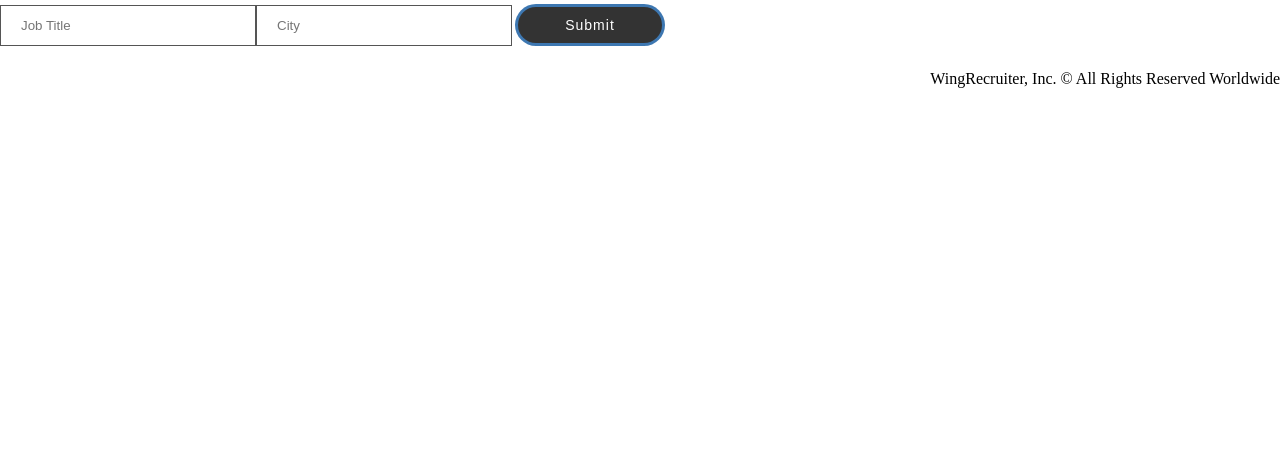
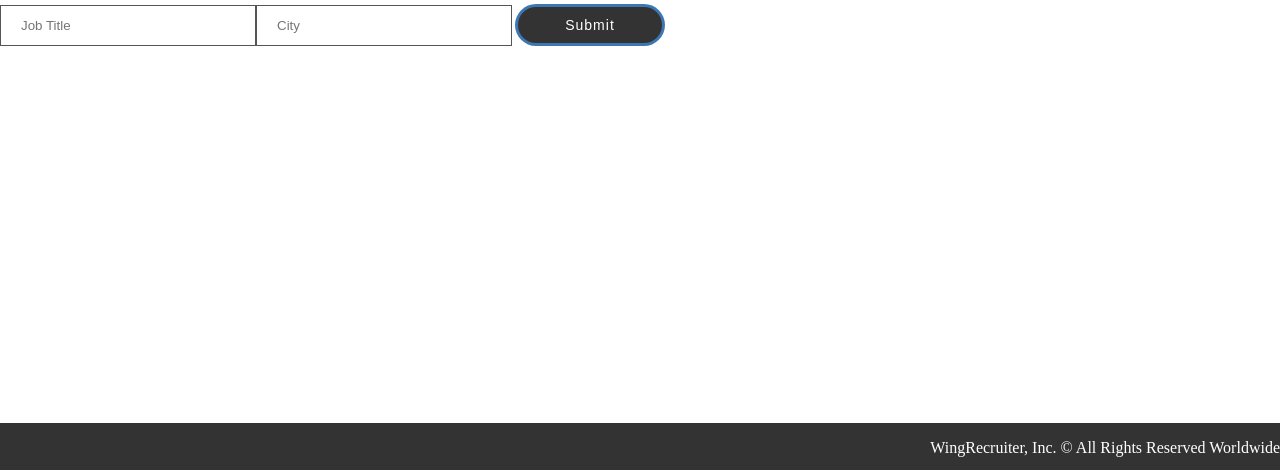
Before and after one commit to henryDozie/Project-3, a React (Create React App) app in the folder RecruiterExpress/client/: page / in a window 1280 px wide. Shown: the part 327-797 px from the top of the page. Built offline with nearby package versions, Linux system fonts and the light colour scheme.

Commit message:
[footer.js]

```diff
--- a/RecruiterExpress/client/src/components/footer.js
+++ b/RecruiterExpress/client/src/components/footer.js
@@ -2,7 +2,7 @@ import React from 'react';
 
 
 const Footer = () => (
-    <div class="footer">
+    <div class="Footer">
         <p>WingRecruiter, Inc. © All Rights Reserved Worldwide</p>
     </div>
 
```
